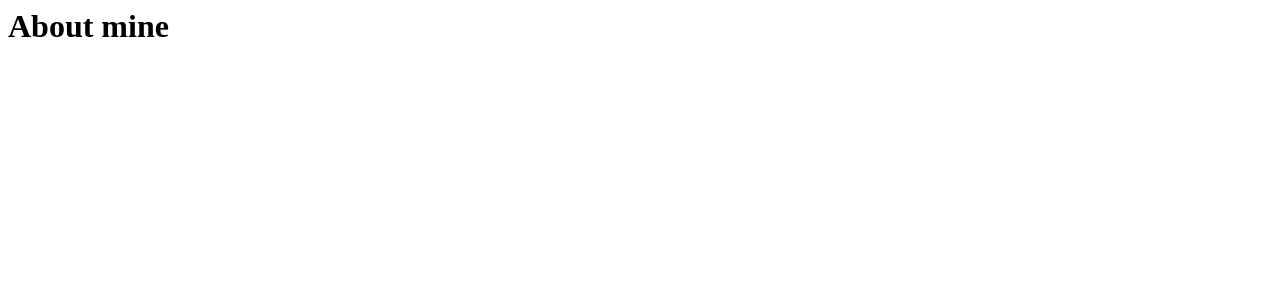
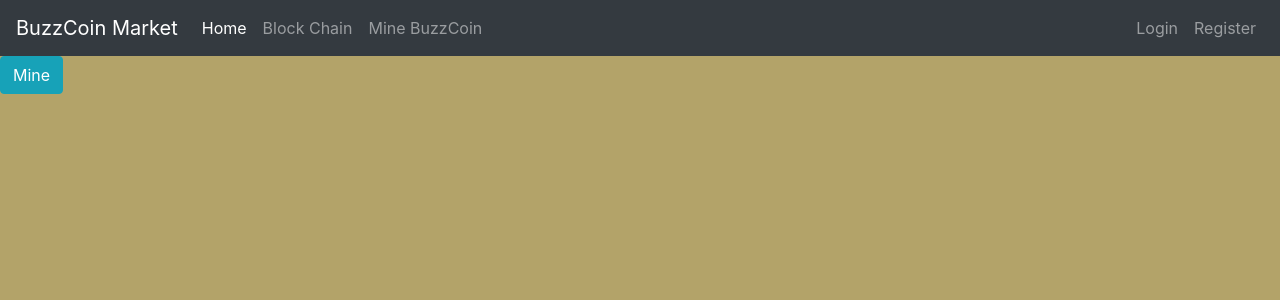
Before and after one commit to ephraimkwon/BuzzCoin, a Flask app: page /mine in a window 1280 px wide. Shown: the top 300 px of the page. Run offline with Flask 2, Linux system fonts and the light colour scheme; some libraries are stand-ins or nearby versions.

Commit message:
add mining page

```diff
--- a/app.py
+++ b/app.py
@@ -20,5 +20,9 @@
     ]
     return render_template('blockchain.html', items = items)
 
+@app.route('/mine')
+def mine_page():
+    return render_template('mine.html')
+
 if __name__ == "__main__":
     app.run(debug=True)
--- a/templates/base.html
+++ b/templates/base.html
@@ -21,10 +21,13 @@
         <div class="collapse navbar-collapse" id="navbarNav">
             <ul class="navbar-nav mr-auto">
                 <li class="nav-item active">
-                    <a class="nav-link" href="#">Home <span class="sr-only">(current)</span></a>
+                    <a class="nav-link" href="{{ url_for('home_page') }}">Home <span class="sr-only">(current)</span></a>
                 </li>
                 <li class="nav-item">
-                    <a class="nav-link" href="#">Block Chain</a>
+                    <a class="nav-link" href="{{ url_for('blockchain_page') }}">Block Chain</a>
+                </li>
+                <li class="nav-item">
+                    <a class="nav-link" href="{{ url_for('mine_page') }}">Mine BuzzCoin</a>
                 </li>
             </ul>
             <ul class="navbar-nav">
--- a/templates/blockchain.html
+++ b/templates/blockchain.html
@@ -1,6 +1,6 @@
 {% extends 'base.html' %}
 {% block title %}
-     View Block Chain
+  View Block Chain
 {% endblock %}
 {% block content %}
 <table class="table table-hover table-dark">
--- /dev/null
+++ b/templates/mine.html
@@ -0,0 +1,9 @@
+{% extends 'base.html' %}
+{% block title %}
+  Mine BuzzCoin!
+{% endblock %}
+{% block content %}
+<tbody>
+    <button class="btn btn-outline btn-info">Mine</button>
+</tbody>
+{% endblock %}
```
